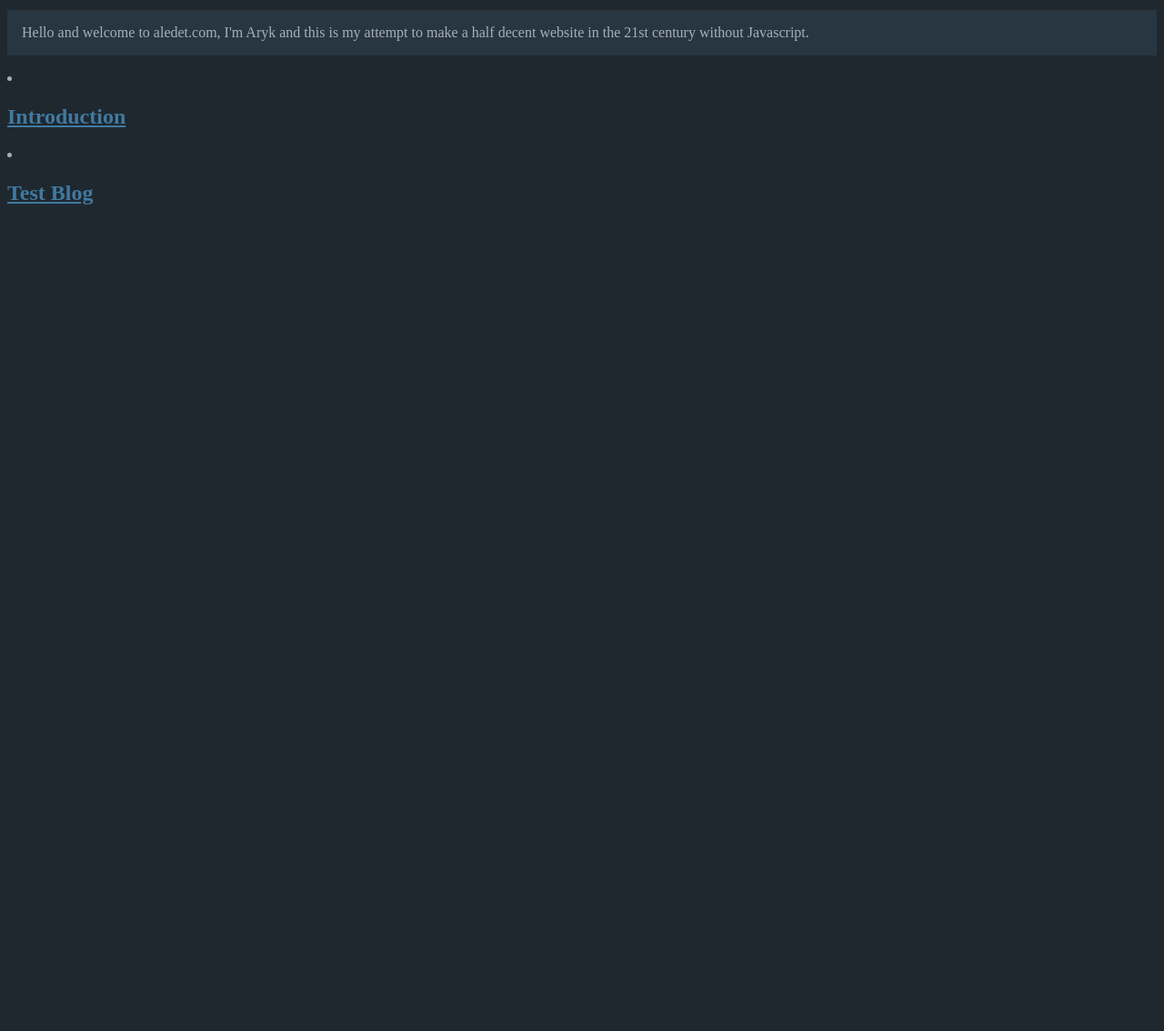
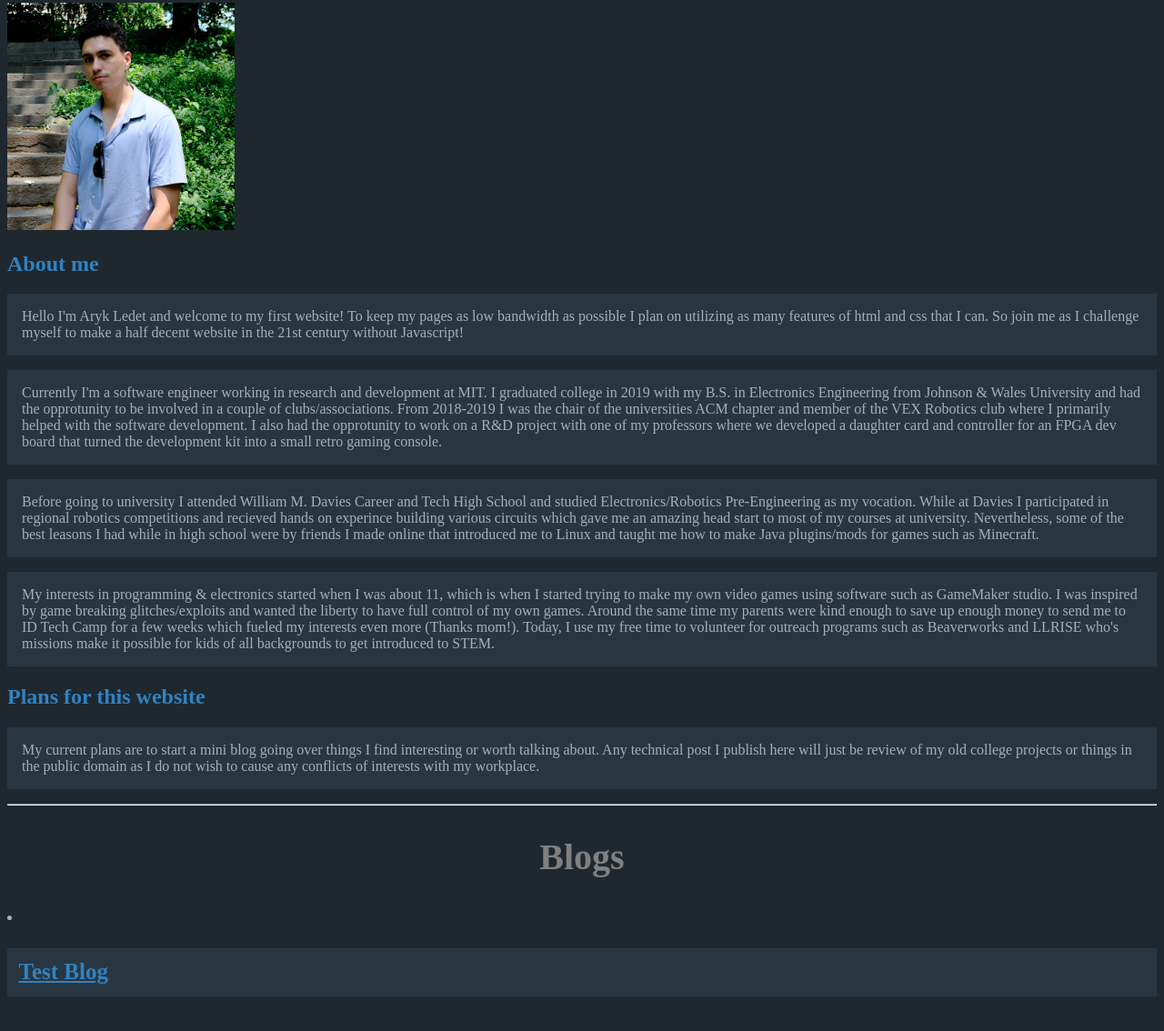
Before and after one commit to arykledet/aledet_website, a plain HTML site: page index.html in a window 1280 px wide. Shown: the part 148-1282 px from the top of the page at 91% size. Before the commit the page ends 800 px from the top, so only its background shows below. Drawn offline with Linux system fonts and the light colour scheme.

Commit message:
Merged index and introduction pages

```diff
--- a/index.html
+++ b/index.html
@@ -1,8 +1,8 @@
 <!DOCTYPE html>
 <html lang="en-US" data-color-mode="auto" data-light-theme="light" data-dark-theme="dark">
-<!-- Oh hai there -->
+
     <head>
-        <title>Aryk Ledet</title>
+        <title>Aryk P. Ledet</title>
         <meta charset="utf-8"/>
         <link rel="stylesheet" type="text/css" href="style.css">
         <link rel="stylesheet" href="https://cdnjs.cloudflare.com/ajax/libs/font-awesome/4.7.0/css/font-awesome.min.css">
@@ -10,22 +10,44 @@
     </head>
     <body>
         <a href="index.html"><button class="btn"> <i class="fa fa-home"> </i> </button></a>
+
         <header><h1>Aryk P. Ledet</h1></header>
         <hr>
         <main>
-            <p>Hello and welcome to aledet.com, I'm Aryk and this is my attempt to make a half decent website in the 21st century without Javascript.</p>
-            <li>
-                <h2>
-                    <a href="introduction.html">Introduction</a>
-                </h2>
-            </li>
+        <img src="imgs/me.png" width=250px height=250px alt="me.png">
 
-            <li>
-                <h2>
-                    <a href="blogs/test_blog.html">Test Blog</a>
-                </h2>
-            </li>
 
+        <h2>About me</h2>
+
+        <p>Hello I'm Aryk Ledet and welcome to my first website! To keep my pages as low bandwidth as possible I plan on utilizing as many features of html and css that I can. So join me as I challenge myself to make a half decent website in the 21st century without Javascript!
+        </p>
+
+        <p>
+        Currently I'm a software engineer working in research and development at MIT. I graduated college in 2019 with my B.S. in Electronics Engineering from Johnson &amp; Wales University and had the opprotunity to be involved in a couple of clubs/associations. From 2018-2019 I was the chair of the universities ACM chapter and  member of the VEX Robotics club where I primarily helped with the software development. I also had the opprotunity to work on a R&amp;D project with one of my professors where we developed a daughter card and controller for an FPGA dev board that turned the development kit into a small retro gaming console.</p>
+        <p>
+        Before going to university I attended William M. Davies Career and Tech High School and studied Electronics/Robotics Pre-Engineering as my vocation. While at Davies I participated in regional robotics competitions and recieved hands on experince building various circuits which gave me an amazing head start to most of my courses at university. Nevertheless, some of the best leasons I had while in high school were by friends I made online that introduced me to Linux and taught me how to make Java plugins/mods for games such as Minecraft.</p>
+        <p>
+        My interests in programming &amp; electronics started when I was about 11, which is when I started trying to make my own video games using software such as GameMaker studio. I was inspired by game breaking glitches/exploits and wanted the liberty to have full control of my own games. Around the same time my parents were kind enough to save up enough money to send me to ID Tech Camp for a few weeks which fueled my interests even more (Thanks mom!). Today, I use my free time to volunteer for outreach programs such as Beaverworks and LLRISE who's missions make it possible for kids of all backgrounds to get introduced to STEM.
+        </p>
+        <h2>
+        Plans for this website
+        </h2>
+        <p>
+        My current plans are to start a mini blog going over things I find interesting or worth talking about. Any technical post I publish here will just be review of my old college projects or things in the public domain as I do not wish to cause any conflicts of interests with my workplace.
+        </p>
         </main>
+
+        <hr>
+
+        <header> <h2>
+            Blogs
+        </h2> </header>
+
+        <li>
+            <h3>
+                <a href="blogs/test_blog.html">Test Blog</a>
+            </h3>
+        </li>
+
     </body>
 </html>
--- a/style.css
+++ b/style.css
@@ -18,11 +18,11 @@ body {
 }
 
 a:link {
-    color: #4179a0;
+    color: #3083c1;
 }
 
 a:visited {
-    color: #3f6a89;
+    color: #3b7099;
 }
 
 a:hover {
@@ -51,6 +51,20 @@ h2 {
     color: #3083c1;
 }
 
+header h2 {
+    text-align: center;
+    font-size: 40px;
+    color: grey
+}
+
+h3 {
+    text-align: left;
+    color: white;
+    font-size: 25px;
+    background: #283641;
+    padding: 0.5em;
+}
+
 code {
     color: lime;
     text-align: left;
```
Also changed, not shown: introduction.html (deleted, +0 -40 lines), 1 other file.
